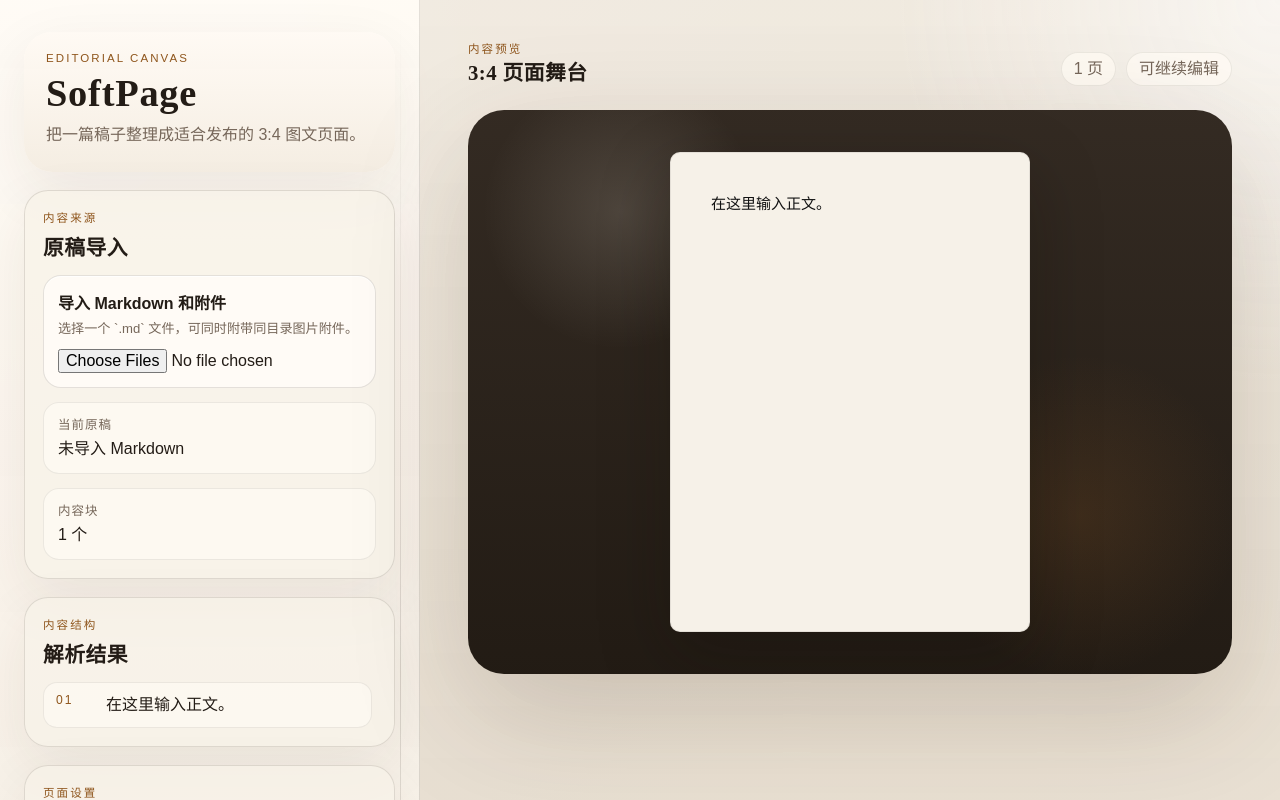
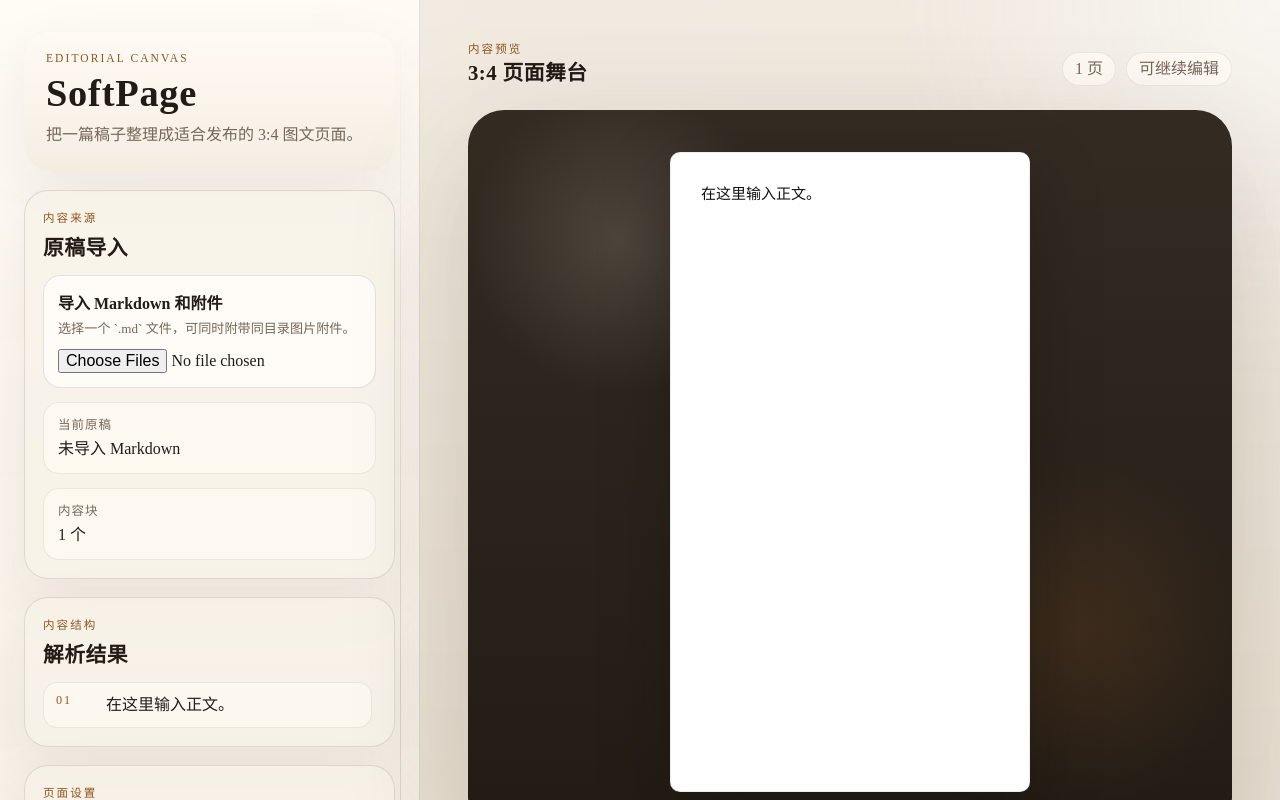
Before and after one commit to catteacher0515/SoftPage, a Next.js app: page / in a window 1280 px wide. Shown: the top 800 px of the page. Built offline with nearby package versions, Linux system fonts and the light colour scheme.

Commit message:
feat: switch to longform reading layout

```diff
--- a/app/globals.css
+++ b/app/globals.css
@@ -11,6 +11,9 @@
   --danger-bg: rgba(157, 61, 48, 0.12);
   --shadow-soft: 0 20px 60px rgba(66, 43, 20, 0.08);
   --shadow-stage: 0 40px 120px rgba(49, 28, 9, 0.18);
+  --font-ui-stack: var(--font-ui), 'Inter', 'PingFang SC', 'Hiragino Sans GB', 'Noto Sans SC', sans-serif;
+  --font-body-stack: var(--font-body), 'Source Han Serif SC', 'Songti SC', 'STSong', 'Noto Serif SC', serif;
+  --font-mono-stack: var(--font-mono), 'JetBrains Mono', 'SFMono-Regular', 'Menlo', monospace;
 }
 
 * {
@@ -29,7 +32,7 @@ body {
     radial-gradient(circle at top left, rgba(255, 255, 255, 0.65), transparent 28%),
     radial-gradient(circle at bottom right, rgba(177, 109, 44, 0.12), transparent 24%),
     linear-gradient(135deg, #f1e7d8 0%, #e7dccb 42%, #efe6d8 100%);
-  font-family: 'Hiragino Sans GB', 'Noto Sans SC', 'PingFang SC', sans-serif;
+  font-family: var(--font-ui-stack);
 }
 
 button,
@@ -70,7 +73,7 @@ textarea {
 .preview-stage__head h2,
 .empty-state__title {
   margin: 0;
-  font-family: 'STSong', 'Songti SC', 'Noto Serif SC', serif;
+  font-family: var(--font-body-stack);
   font-weight: 700;
   letter-spacing: 0.02em;
 }
@@ -93,6 +96,7 @@ textarea {
 .panel-eyebrow {
   margin: 0;
   font-size: 0.72rem;
+  font-family: var(--font-ui-stack);
   letter-spacing: 0.18em;
   text-transform: uppercase;
   color: var(--accent-dark);
@@ -242,12 +246,14 @@ textarea {
 
 .content-outline__index {
   font-size: 0.76rem;
+  font-family: var(--font-ui-stack);
   letter-spacing: 0.16em;
   text-transform: uppercase;
   color: var(--accent-dark);
 }
 
 .content-outline__text {
+  font-family: var(--font-body-stack);
   color: var(--ink);
   line-height: 1.5;
   overflow-wrap: anywhere;
@@ -259,6 +265,7 @@ textarea {
   border-radius: 16px;
   background: linear-gradient(135deg, var(--accent) 0%, #cb8842 100%);
   color: #fffdf8;
+  font-family: var(--font-ui-stack);
   font-weight: 700;
   letter-spacing: 0.04em;
   box-shadow: 0 16px 36px rgba(177, 109, 44, 0.24);
@@ -288,6 +295,7 @@ textarea {
   padding: 14px 16px;
   border-radius: 18px;
   font-size: 0.92rem;
+  font-family: var(--font-ui-stack);
   line-height: 1.5;
 }
 
@@ -327,6 +335,7 @@ textarea {
   min-height: 34px;
   padding: 0 12px;
   border-radius: 999px;
+  font-family: var(--font-ui-stack);
   background: rgba(255, 251, 244, 0.84);
   border: 1px solid rgba(35, 28, 22, 0.08);
 }
@@ -364,6 +373,7 @@ textarea {
   gap: 10px;
   min-height: 56vh;
   text-align: center;
+  font-family: var(--font-ui-stack);
   color: rgba(255, 248, 238, 0.88);
 }
 
--- a/app/layout.tsx
+++ b/app/layout.tsx
@@ -1,4 +1,5 @@
 import type { Metadata } from 'next'
+import { Geist, JetBrains_Mono, Noto_Serif_SC } from 'next/font/google'
 import type { ReactNode } from 'react'
 import './globals.css'
 
@@ -7,10 +8,28 @@ export const metadata: Metadata = {
   description: 'Fixed-ratio article editor',
 }
 
+const uiSans = Geist({
+  subsets: ['latin'],
+  variable: '--font-ui',
+})
+
+const bodySerif = Noto_Serif_SC({
+  subsets: ['latin'],
+  variable: '--font-body',
+  weight: ['400', '500', '600', '700'],
+})
+
+const codeMono = JetBrains_Mono({
+  subsets: ['latin'],
+  variable: '--font-mono',
+})
+
 export default function RootLayout({ children }: { children: ReactNode }) {
   return (
     <html lang="zh-CN">
-      <body>{children}</body>
+      <body className={`${uiSans.variable} ${bodySerif.variable} ${codeMono.variable}`}>
+        {children}
+      </body>
     </html>
   )
 }
--- a/components/editor/SoftPageEditor.tsx
+++ b/components/editor/SoftPageEditor.tsx
@@ -427,6 +427,9 @@ export function SoftPageEditor() {
         >
           <article
             style={{
+              fontFamily: 'var(--font-body-stack)',
+              textRendering: 'optimizeLegibility',
+              fontFeatureSettings: '"liga" 1, "kern" 1',
               fontSize: typography.fontSize,
               lineHeight: typography.lineHeight,
               fontWeight: typography.fontWeight,
@@ -470,6 +473,7 @@ export function SoftPageEditor() {
                       border: '1px dashed rgba(157, 61, 48, 0.45)',
                       background: 'rgba(157, 61, 48, 0.08)',
                       color: '#8f382c',
+                      fontFamily: 'var(--font-ui-stack)',
                     }}
                   >
                     <strong style={{ display: 'block', marginBottom: 6 }}>图片缺失</strong>
@@ -498,6 +502,7 @@ export function SoftPageEditor() {
                         width: '100%',
                         borderCollapse: 'collapse',
                         tableLayout: 'fixed',
+                        fontFamily: 'var(--font-ui-stack)',
                       }}
                     >
                       <tbody>
@@ -519,6 +524,7 @@ export function SoftPageEditor() {
                                   verticalAlign: 'top',
                                   overflowWrap: 'anywhere',
                                   fontWeight: rowIndex === 0 ? 600 : 500,
+                                  lineHeight: 1.55,
                                 }}
                               >
                                 {cell}
@@ -543,7 +549,7 @@ export function SoftPageEditor() {
                     style={{
                       height: 1,
                       background: 'rgba(35, 28, 22, 0.22)',
-                      margin: '8px 0',
+                      margin: '10px 0 12px',
                     }}
                   />,
                 ]
--- a/components/editor/use-editor-state.ts
+++ b/components/editor/use-editor-state.ts
@@ -10,9 +10,9 @@ import type {
 const defaultTypography: TypographyConfig = {
   fontSize: 15,
   lineHeight: 1.5,
-  fontWeight: 500,
+  fontWeight: 400,
   paragraphSpacing: 15,
-  pagePadding: 40,
+  pagePadding: 30,
 }
 
 const initialBlocks: Block[] = [
--- a/components/preview/PageCanvas.tsx
+++ b/components/preview/PageCanvas.tsx
@@ -1,6 +1,6 @@
 import { type RefCallback } from 'react'
 import type { TypographyConfig } from '../editor/types'
-import { PAGE_MAX_WIDTH } from './constants'
+import { PAGE_ASPECT_RATIO, PAGE_MAX_WIDTH } from './constants'
 import type { PaginatedPage } from './pagination'
 
 type PageCanvasProps = {
@@ -31,8 +31,8 @@ export function PageCanvas({ pages, typography, onPageRef }: PageCanvasProps) {
           data-preview-page={page.id}
           style={{
             width: `min(100%, ${PAGE_MAX_WIDTH}px)`,
-            aspectRatio: '3 / 4',
-            background: '#F6F1E8',
+            aspectRatio: `${1 / PAGE_ASPECT_RATIO}`,
+            background: '#FFFFFF',
             padding: typography.pagePadding,
             boxSizing: 'border-box',
             overflow: 'hidden',
@@ -43,6 +43,9 @@ export function PageCanvas({ pages, typography, onPageRef }: PageCanvasProps) {
             boxShadow: '0 24px 70px rgba(17, 11, 6, 0.26)',
             border: '1px solid rgba(17, 17, 17, 0.08)',
             borderRadius: 10,
+            fontFamily: "var(--font-body-stack)",
+            textRendering: 'optimizeLegibility',
+            fontFeatureSettings: '"liga" 1, "kern" 1',
             fontSize: typography.fontSize,
             lineHeight: typography.lineHeight,
             fontWeight: typography.fontWeight,
@@ -79,6 +82,7 @@ export function PageCanvas({ pages, typography, onPageRef }: PageCanvasProps) {
                       border: '1px dashed rgba(157, 61, 48, 0.45)',
                       background: 'rgba(157, 61, 48, 0.08)',
                       color: '#8f382c',
+                      fontFamily: 'var(--font-ui-stack)',
                     }}
                   >
                     <strong style={{ display: 'block', marginBottom: 6 }}>图片缺失</strong>
@@ -106,6 +110,7 @@ export function PageCanvas({ pages, typography, onPageRef }: PageCanvasProps) {
                         width: '100%',
                         borderCollapse: 'collapse',
                         tableLayout: 'fixed',
+                        fontFamily: 'var(--font-ui-stack)',
                       }}
                     >
                       <tbody>
@@ -127,6 +132,7 @@ export function PageCanvas({ pages, typography, onPageRef }: PageCanvasProps) {
                                   verticalAlign: 'top',
                                   overflowWrap: 'anywhere',
                                   fontWeight: rowIndex === 0 ? 600 : 500,
+                                  lineHeight: 1.55,
                                 }}
                               >
                                 {cell}
@@ -148,7 +154,7 @@ export function PageCanvas({ pages, typography, onPageRef }: PageCanvasProps) {
                       width: '100%',
                       height: 1,
                       background: 'rgba(35, 28, 22, 0.22)',
-                      margin: '8px 0',
+                      margin: '10px 0 12px',
                     }}
                   />
                 )
--- a/components/preview/constants.ts
+++ b/components/preview/constants.ts
@@ -1,3 +1,3 @@
 export const PAGE_MAX_WIDTH = 360
-export const PAGE_ASPECT_RATIO = 4 / 3
+export const PAGE_ASPECT_RATIO = 16 / 9
 export const PAGE_BOTTOM_SAFE_SPACE = 28
```
Also changed, not shown: 2 other files (tests, documents, lock files or other folders).
